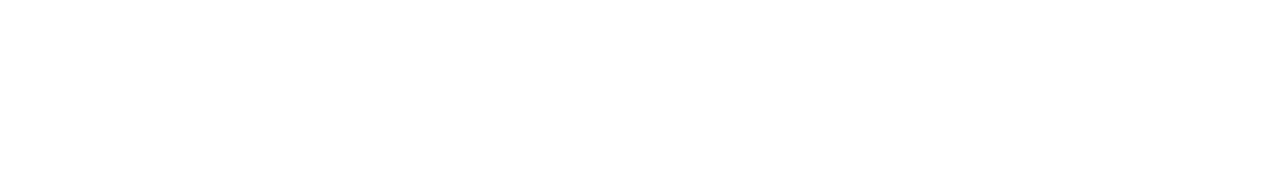
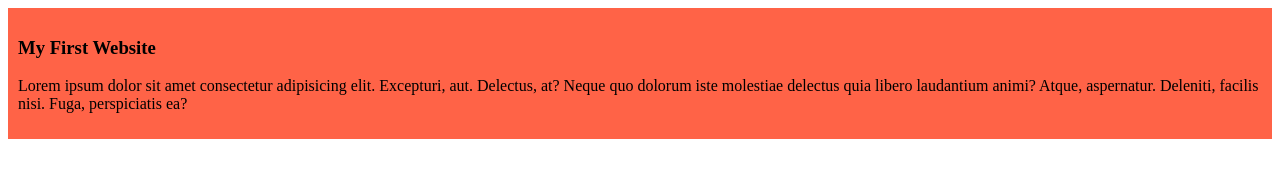
Before and after one commit to MonirMohammed1995/my-simple-website, a plain HTML site: page index.html in a window 1280 px wide. Drawn offline with Linux system fonts and the light colour scheme.

Commit message:
added the first blog

```diff
--- a/index.html
+++ b/index.html
@@ -4,8 +4,12 @@
     <meta charset="UTF-8">
     <meta name="viewport" content="width=device-width, initial-scale=1.0">
     <title>My Simple Website</title>
+    <link rel="stylesheet" href="styles/style.css">
 </head>
 <body>
-
+    <div>
+        <h3>My First Website</h3>
+        <p>Lorem ipsum dolor sit amet consectetur adipisicing elit. Excepturi, aut. Delectus, at? Neque quo dolorum iste molestiae delectus quia libero laudantium animi? Atque, aspernatur. Deleniti, facilis nisi. Fuga, perspiciatis ea?</p>
+    </div>
 </body>
 </html>
--- /dev/null
+++ b/styles/style.css
@@ -0,0 +1,4 @@
+div{
+    background-color: tomato;
+    padding: 10px;
+}
```
